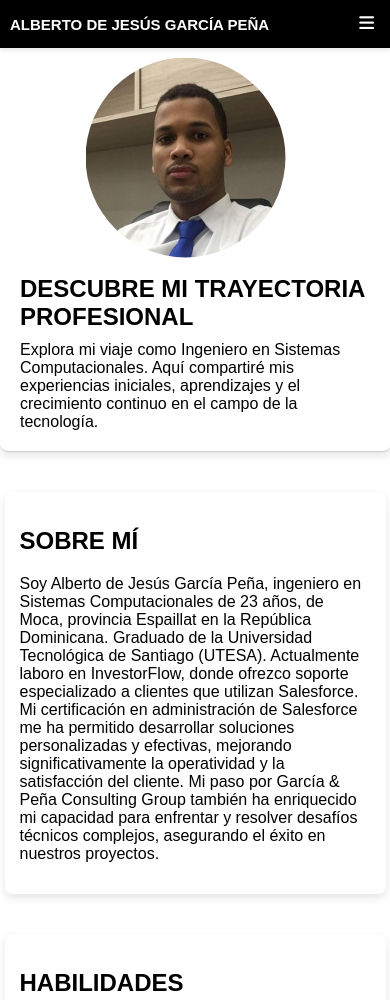
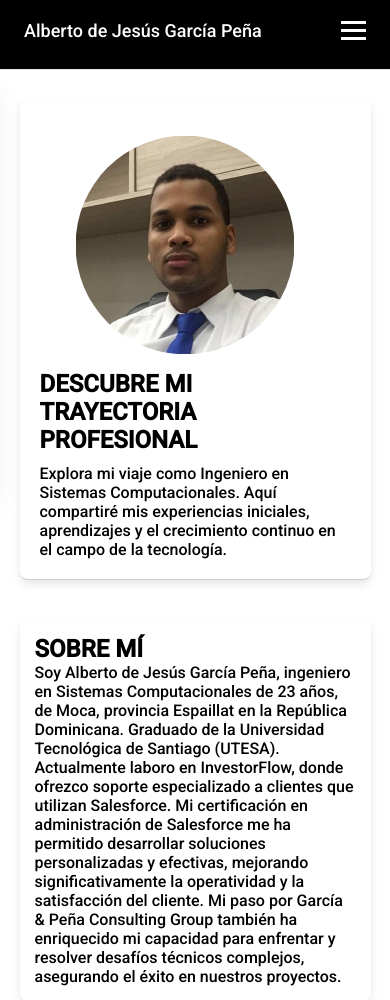
Before and after one commit to albrto-garcia/albrto-garcia.github.io, a plain HTML site: page index.html in a window 390 px wide. Shown: the top 1000 px of the page. Drawn offline with Linux system fonts and the light colour scheme.

Commit message:
changes to the navigation bar

```diff
--- a/css/styles.css
+++ b/css/styles.css
@@ -1,6 +1,26 @@
+@import url("https://fonts.googleapis.com/css2?family=Roboto:ital,wght@0,500;1,400&display=swap");
+
+* {
+  margin: 0;
+  padding: 0;
+  box-sizing: border-box;
+}
+
+html {
+  font-family: "Roboto", sans-serif;
+}
+
+li {
+  list-style: none;
+}
+
+a {
+  text-decoration: none;
+}
+
 body {
   margin: 0;
-  font-family: Arial, sans-serif;
+  font-family: "Roboto", sans-serif;
   padding: 0;
   background-color: #ffffff;
   display: flex;
@@ -46,6 +66,7 @@ h3 {
 
 .home {
   display: flex;
+  margin-top: 100px;
   align-items: center;
   padding: 20px;
   background-color: #fff;
@@ -164,99 +185,109 @@ h3 {
   color: rgb(0, 0, 0);
 }
 
-.nav {
+.header {
+  border-bottom: 1px solid #e2e8f0;
+  background-color: #000000;
+  position: fixed;
+  top: 0;
+  width: 100%;
+  height: 70px;
+}
+
+.navbar {
   display: flex;
   justify-content: space-between;
   align-items: center;
-  z-index: 1000;
-  background-color: #000000;
-  color: #ffffff;
-  padding: 0;
-  position: fixed;
-  text-align: start;
-  width: 100%;
-  box-shadow: 0 2px 5px rgba(0, 0, 0, 0.1);
+  padding: 1rem 1.5rem;
 }
 
-.nav-title {
-  margin: 0;
-  padding: 0 10px;
-  font-size: 15px;
-}
-
-.nav-items a {
-  float: left;
-  display: block;
-  color: #ffffff;
-  text-align: center;
-  padding: 14px 16px;
-  text-decoration: none;
-  font-size: 17px;
-}
-
-.nav-items a:hover {
-  background-color: #ffffff;
-  color: rgb(0, 0, 0);
-}
-
-.nav-items .icon {
+.hamburger {
   display: none;
 }
 
-.dropdown {
-  display: none;
-  position: absolute;
-  right: 2rem;
-  top: 60px;
-  height: 0;
-  width: 200px;
-  background: #000000;
-  border-radius: 10px;
-  overflow: hidden;
-  transition: all .5s ease;
+.bar {
+  display: block;
+  width: 25px;
+  height: 3px;
+  margin: 5px auto;
+  -webkit-transition: all 0.3s ease-in-out;
+  transition: all 0.3s ease-in-out;
+  background-color: #ffffff;
 }
 
-.dropdown.open {
-  width: 150px;
-  height: 200px;
+.nav-menu {
+  display: flex;
+  justify-content: space-between;
+  align-items: center;
 }
 
-.dropdown li {
-  list-style: none;
-  padding: 5px;
-  display: flex;
-  align-items: center;
-  justify-content: center;
+.nav-item {
+  margin-left: 30px;
 }
 
-.dropdown a {
-  float: left;
-  display: block;
+.nav-link {
+  font-size: 20px;
+  font-weight: 400;
   color: #ffffff;
-  text-align: center;
-  padding: 10px 10px;
-  text-decoration: none;
-  font-size: 15px;
 }
 
-.dropdown a:hover {
-  background-color: #000000;
-  color: rgb(255, 255, 255);
-  border-radius: 10px;
+.nav-link:hover {
+  color: #007bff;
 }
 
-@media (max-width: 768px) {
-  .nav-items a {
-    display: none;
+.nav-logo {
+  font-size: 30px;
+  font-weight: 500;
+  color: #ffffff;
+}
+
+@media (max-width: 885px) {
+  .nav-menu {
+    position: fixed;
+    left: -100%;
+    top: 5rem;
+    flex-direction: column;
+    background-color: #000000;
+    width: 100%;
+    border-radius: 10px;
+    text-align: center;
+    transition: 0.3s;
+    box-shadow: 0 10px 27px rgba(0, 0, 0, 0.05);
   }
 
-  .nav-items a.icon {
-    float: right;
-    display: block;
+  .nav-logo {
+    font-size: 18px;
+    font-weight: 500;
+    color: #ffffff;
   }
 
-  .dropdown {
+  .nav-link {
+    color: #fff;
+  }
+
+  .nav-menu.active {
+    left: 0;
+  }
+
+  .nav-item {
+    margin: 2.5rem 0;
+  }
+
+  .hamburger {
     display: block;
+    cursor: pointer;
+  }
+
+  .hamburger.active .bar:nth-child(2) {
+    opacity: 0;
+  }
+
+  .hamburger.active .bar:nth-child(1) {
+    transform: translateY(8px) rotate(45deg);
+  }
+
+  .hamburger.active .bar:nth-child(3) {
+    transform: translateY(-8px) rotate(-45deg);
   }
 
   section {
@@ -265,7 +296,7 @@ h3 {
   }
 
   .skill {
-    width: 48%;
+    width: 20%;
   }
 
   .home,
@@ -275,8 +306,8 @@ h3 {
   }
 
   .personal-picture {
-    width: 200px;
-    height: 200px;
+    width: 250px;
+    height: 250px;
     padding: 5%;
   }
 
--- a/index.html
+++ b/index.html
@@ -11,25 +11,30 @@
     />
   </head>
   <body>
-
-    <nav class="nav">
-      <h1 class="nav-title">Alberto de Jesús García Peña</h1>
-      <div class="nav-items" id="nav-items">
-        <a href="#home" class="smooth">Inicio</a>
-        <a href="#aboutme" class="smooth">Sobre mí</a>
-        <a href="#skills" class="smooth">Habilidades</a>
-        <a href="#contact" class="smooth">Contacto</a>
-        <a href="javascript:void(0);" class="icon" onclick="navDropdown()">
-          <i class="fa fa-bars" id="nav-dropdown"></i>
-        </a>
-      </div>
-      <div class="dropdown">
-        <li><a href="#home" class="smooth">Inicio</a></li>
-        <li><a href="#aboutme" class="smooth">Sobre Mí</a></li>
-        <li><a href="#skills" class="smooth">Habilidades</a></li>
-        <li><a href="#contact" class="smooth">Contacto</a></li>
-      </div>
-    </nav>
+    <header class="header">
+      <nav class="navbar">
+        <a href="#home" class="nav-logo">Alberto de Jesús García Peña</a>
+        <ul class="nav-menu">
+          <li class="nav-item">
+            <a href="#home" class="nav-link">Inicio</a>
+          </li>
+          <li class="nav-item">
+            <a href="#aboutme" class="nav-link">Sobre mí</a>
+          </li>
+          <li class="nav-item">
+            <a href="#skills" class="nav-link">Habilidades</a>
+          </li>
+          <li class="nav-item">
+            <a href="#contact" class="nav-link">Contacto</a>
+          </li>
+        </ul>
+        <div class="hamburger">
+          <span class="bar"></span>
+          <span class="bar"></span>
+          <span class="bar"></span>
+        </div>
+      </nav>
+    </header>
 
     <section id="home" class="home">
       <img
@@ -50,16 +55,16 @@
     <section id="aboutme">
       <h2>Sobre Mí</h2>
       <p>
-        Soy Alberto de Jesús García Peña, ingeniero en Sistemas Computacionales de 23 años, de
-        Moca, provincia Espaillat en la República Dominicana. Graduado de la
-        Universidad Tecnológica de Santiago (UTESA). Actualmente laboro en
-        InvestorFlow, donde ofrezco soporte especializado a clientes que
-        utilizan Salesforce. Mi certificación en administración de Salesforce me
-        ha permitido desarrollar soluciones personalizadas y efectivas,
-        mejorando significativamente la operatividad y la satisfacción del
-        cliente. Mi paso por García & Peña Consulting Group también ha
-        enriquecido mi capacidad para enfrentar y resolver desafíos técnicos
-        complejos, asegurando el éxito en nuestros proyectos.
+        Soy Alberto de Jesús García Peña, ingeniero en Sistemas Computacionales
+        de 23 años, de Moca, provincia Espaillat en la República Dominicana.
+        Graduado de la Universidad Tecnológica de Santiago (UTESA). Actualmente
+        laboro en InvestorFlow, donde ofrezco soporte especializado a clientes
+        que utilizan Salesforce. Mi certificación en administración de
+        Salesforce me ha permitido desarrollar soluciones personalizadas y
+        efectivas, mejorando significativamente la operatividad y la
+        satisfacción del cliente. Mi paso por García & Peña Consulting Group
+        también ha enriquecido mi capacidad para enfrentar y resolver desafíos
+        técnicos complejos, asegurando el éxito en nuestros proyectos.
       </p>
     </section>
 
--- a/javascript/scripts.js
+++ b/javascript/scripts.js
@@ -1,3 +1,7 @@
+const hamburger = document.querySelector(".hamburger");
+const navMenu = document.querySelector(".nav-menu");
+const navLink = document.querySelectorAll(".nav-link");
+
 document
   .getElementById("contact-form")
   .addEventListener("submit", function (e) {
@@ -32,15 +36,7 @@ function closePopup() {
   document.getElementById("popup").style.display = "none";
 }
 
-function navDropdown() {
-  document.querySelector(".dropdown").classList.toggle("open");
-  const isOpen = document.querySelector(".dropdown").classList.contains("open");
-  document.getElementById("nav-dropdown").classList = isOpen
-    ? "fa-solid fa-bars"
-    : "fa fa-bars";
-}
-
-document.querySelectorAll(".smooth").forEach((anchor) => {
+document.querySelectorAll(".nav-link").forEach((anchor) => {
   anchor.addEventListener("click", function (e) {
     e.preventDefault();
 
@@ -54,3 +50,17 @@ document.querySelectorAll(".smooth").forEach((anchor) => {
     navDropdown();
   });
 });
+
+hamburger.addEventListener("click", mobileMenu);
+
+function mobileMenu() {
+  hamburger.classList.toggle("active");
+  navMenu.classList.toggle("active");
+}
+
+navLink.forEach((n) => n.addEventListener("click", closeMenu));
+
+function closeMenu() {
+  hamburger.classList.remove("active");
+  navMenu.classList.remove("active");
+}
```
